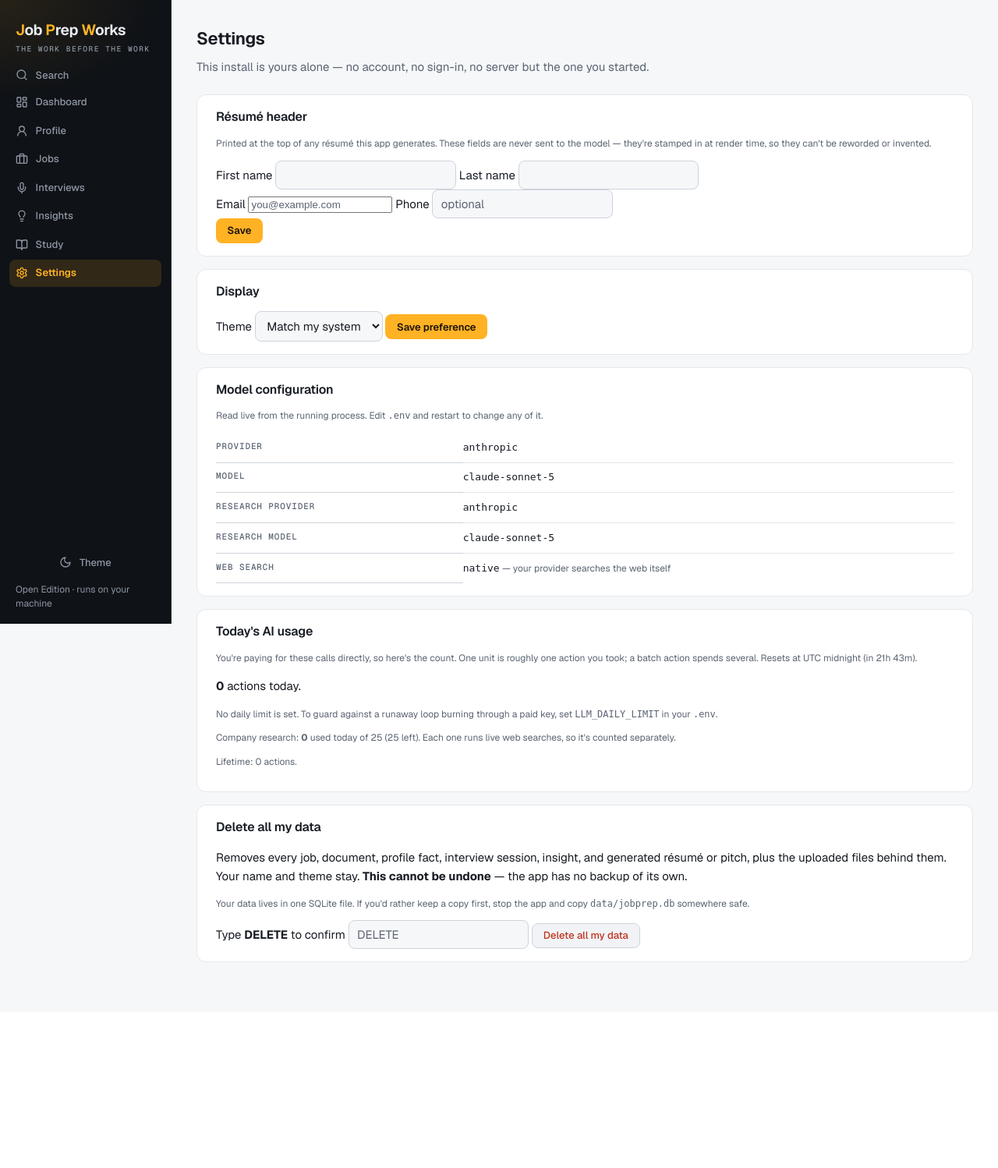
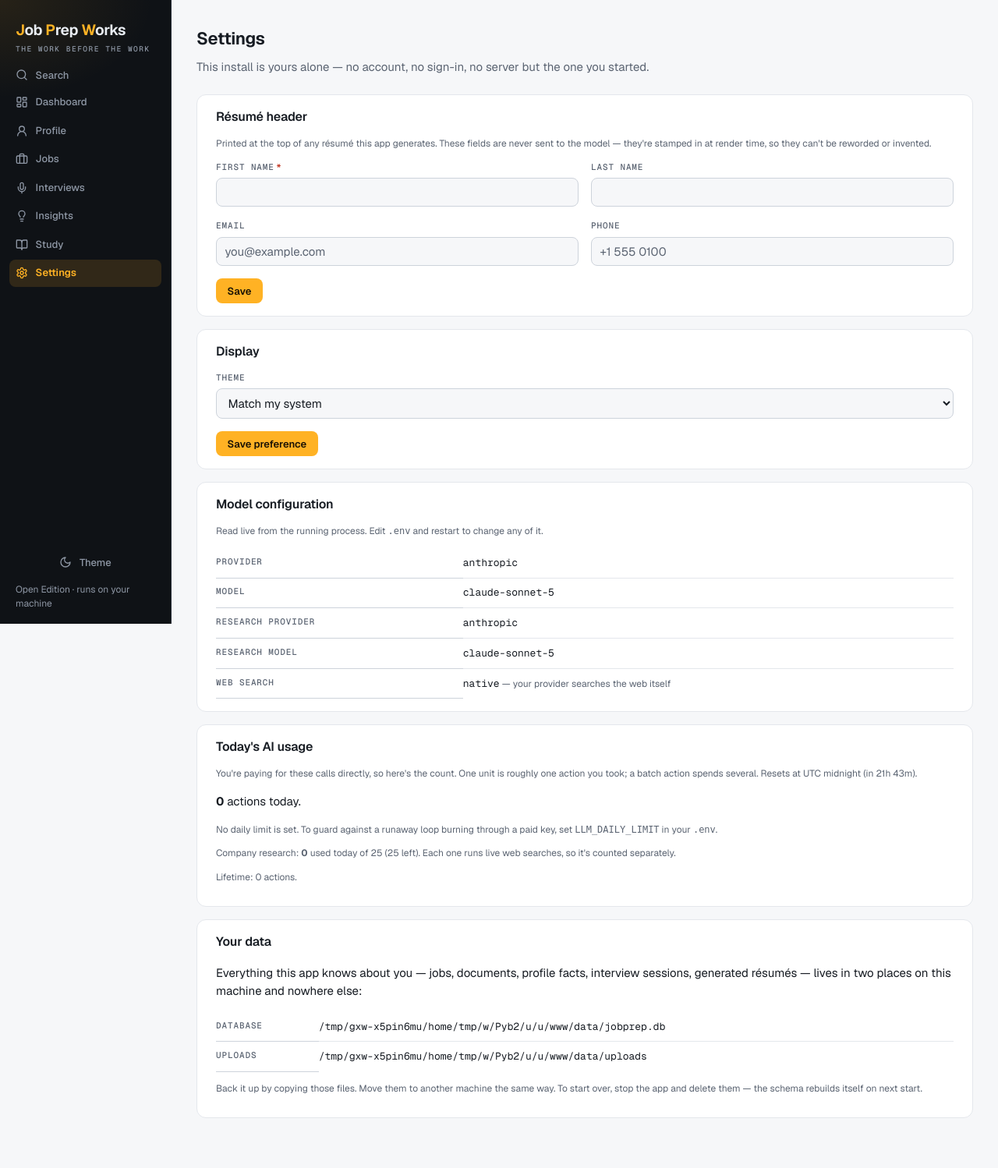
Before and after one commit to calvincs/JobPrepWorks-OpenEdition, a FastAPI app: page /app/account in a window 1280 px wide. Shown: the whole page at 78% size. Before the commit the page ends 1234 px from the top, so only its background shows below. Run offline with FastAPI, Linux system fonts and the light colour scheme; data comes from the database, SQL or seed files in the repository; data that the repository does not hold is empty.

Commit message:
Settings: fix the form styling, drop the data-wipe button
The email field looked nothing like its neighbours because style.css only ever
styled text/url/date/search/file inputs — email, tel, number, and password fell
through to browser defaults. Added them to the selector, which fixes any future
field of those types too.

The rest of the page had the same root cause: it was written with invented
class names (.field-row, .stack, .config-table, .usage-breakdown, .danger-card)
that no stylesheet rule matched, instead of the .stacked-form / .form-row /
table conventions every other form here uses. Rebuilt on those, and moved the
optional/required distinction onto the documented .req marker rather than
"(optional)" spans that wrapped onto their own line.

Removed "Delete all my data" and its route, service function, and tests. The
whole state is one SQLite file plus one directory, so deleting them IS the
reset: it needs no code, can't half-succeed, and can't be fired by a stray
click. The card now prints both paths instead, and CLAUDE.md says not to
reintroduce the button.

Co-Authored-By: Claude Opus 5 (1M context) <noreply@anthropic.com>

```diff
--- a/app/static/style.css
+++ b/app/static/style.css
@@ -739,7 +739,9 @@ form.inline, .inline-form { display: inline-flex; align-items: flex-end; gap: 0.
    is aria-hidden. Convention: marked = required, unmarked = optional. */
 .req { color: var(--red); font-weight: 600; margin-left: 0.15rem; }
 .form-row { display: flex; gap: var(--sp-4); flex-wrap: wrap; }
-input[type="text"], input[type="url"], input[type="date"], input[type="search"], input[type="file"], select, textarea {
+input[type="text"], input[type="url"], input[type="email"], input[type="tel"],
+input[type="number"], input[type="password"], input[type="date"],
+input[type="search"], input[type="file"], select, textarea {
   font: 400 var(--text-md) var(--font-sans);
   letter-spacing: normal;
   text-transform: none;
--- a/app/templates/account.html
+++ b/app/templates/account.html
@@ -1,6 +1,6 @@
 {% extends "base.html" %}
 {% block title %}Settings · JobPrep Works{% endblock %}
-{% block meta_description %}Your name, display preference, model configuration, and today's AI usage.{% endblock %}
+{% block meta_description %}Your résumé header, display preference, model configuration, and today's AI usage.{% endblock %}
 {% block content %}
 <h1>Settings</h1>
 <p class="muted page-lede">This install is yours alone — no account, no sign-in, no server but the one you started.</p>
@@ -11,23 +11,24 @@
     Printed at the top of any résumé this app generates. These fields are never sent to
     the model — they're stamped in at render time, so they can't be reworded or invented.
   </p>
-  <form hx-post="/app/account/name" hx-swap="none" class="stack">
-    <div class="field-row">
-      <label>First name
+  <form hx-post="/app/account/name" hx-swap="none" class="stacked-form">
+    {# Marked = required, unmarked = optional (the .req convention in style.css). #}
+    <div class="form-row">
+      <label><span>First name<span class="req" aria-hidden="true">*</span></span>
         <input type="text" name="first_name" value="{{ user.first_name or '' }}" required>
       </label>
-      <label>Last name
+      <label><span>Last name</span>
         <input type="text" name="last_name" value="{{ user.last_name or '' }}">
       </label>
     </div>
-    <div class="field-row">
-      <label>Email
+    <div class="form-row">
+      <label><span>Email</span>
         <input type="email" name="contact_email" value="{{ user.contact_email or '' }}"
-               placeholder="you@example.com">
+               placeholder="you@example.com" autocomplete="email">
       </label>
-      <label>Phone
-        <input type="text" name="contact_phone" value="{{ user.contact_phone or '' }}"
-               placeholder="optional">
+      <label><span>Phone</span>
+        <input type="tel" name="contact_phone" value="{{ user.contact_phone or '' }}"
+               placeholder="+1 555 0100" autocomplete="tel">
       </label>
     </div>
     <button type="submit" class="primary">Save</button>
@@ -36,8 +37,8 @@
 
 <section class="card">
   <h2>Display</h2>
-  <form hx-post="/app/account/display" hx-swap="none" class="stack">
-    <label>Theme
+  <form hx-post="/app/account/display" hx-swap="none" class="stacked-form">
+    <label><span>Theme</span>
       <select name="theme">
         <option value="system" {{ 'selected' if user.theme == 'system' else '' }}>Match my system</option>
         <option value="light" {{ 'selected' if user.theme == 'light' else '' }}>Light</option>
@@ -51,16 +52,16 @@
 <section class="card">
   <h2>Model configuration</h2>
   <p class="muted small">Read live from the running process. Edit <code>.env</code> and restart to change any of it.</p>
-  <table class="config-table">
+  <table>
     <tbody>
-      <tr><th scope="row">Provider</th><td><code>{{ provider }}</code></td></tr>
-      <tr><th scope="row">Model</th><td><code>{{ model }}</code></td></tr>
-      <tr><th scope="row">Research provider</th><td><code>{{ research_provider }}</code></td></tr>
-      <tr><th scope="row">Research model</th><td><code>{{ research_model }}</code></td></tr>
+      <tr><th scope="row">Provider</th><td class="tabular">{{ provider }}</td></tr>
+      <tr><th scope="row">Model</th><td class="tabular">{{ model }}</td></tr>
+      <tr><th scope="row">Research provider</th><td class="tabular">{{ research_provider }}</td></tr>
+      <tr><th scope="row">Research model</th><td class="tabular">{{ research_model }}</td></tr>
       <tr>
         <th scope="row">Web search</th>
         <td>
-          <code>{{ search_backend }}</code>
+          <span class="tabular">{{ search_backend }}</span>
           {% if search_backend == 'mock' %}
           <span class="muted small">— canned research, no network</span>
           {% elif search_backend == 'none' %}
@@ -98,11 +99,13 @@
   {% endif %}
 
   {% if usage.by_kind %}
-  <ul class="usage-breakdown">
-    {% for row in usage.by_kind %}
-    <li><span>{{ row.label }}</span> <strong>{{ row.units }}</strong></li>
-    {% endfor %}
-  </ul>
+  <table>
+    <tbody>
+      {% for row in usage.by_kind %}
+      <tr><th scope="row">{{ row.label }}</th><td class="num tabular">{{ row.units }}</td></tr>
+      {% endfor %}
+    </tbody>
+  </table>
   {% endif %}
 
   {% if pulse_available %}
@@ -116,24 +119,21 @@
   <p class="muted small">Lifetime: {{ usage.lifetime }} action{{ '' if usage.lifetime == 1 else 's' }}.</p>
 </section>
 
-<section class="card danger-card">
-  <h2>Delete all my data</h2>
-  {% if reset_error %}<p class="error-text">{{ reset_error }}</p>{% endif %}
+<section class="card">
+  <h2>Your data</h2>
   <p>
-    Removes every job, document, profile fact, interview session, insight, and
-    generated résumé or pitch, plus the uploaded files behind them. Your name and
-    theme stay. <strong>This cannot be undone</strong> — the app has no backup of its own.
+    Everything this app knows about you — jobs, documents, profile facts, interview
+    sessions, generated résumés — lives in two places on this machine and nowhere else:
   </p>
+  <table>
+    <tbody>
+      <tr><th scope="row">Database</th><td class="tabular">{{ db_path }}</td></tr>
+      <tr><th scope="row">Uploads</th><td class="tabular">{{ uploads_path }}</td></tr>
+    </tbody>
+  </table>
   <p class="muted small">
-    Your data lives in one SQLite file. If you'd rather keep a copy first, stop the app
-    and copy <code>data/jobprep.db</code> somewhere safe.
+    Back it up by copying those files. Move them to another machine the same way. To
+    start over, stop the app and delete them — the schema rebuilds itself on next start.
   </p>
-  <form method="post" action="/app/account/reset" class="stack"
-        data-confirm="Delete every job, document, fact, and session? This cannot be undone.">
-    <label>Type <strong>DELETE</strong> to confirm
-      <input type="text" name="confirm" autocomplete="off" required placeholder="DELETE">
-    </label>
-    <button type="submit" class="danger">Delete all my data</button>
-  </form>
 </section>
 {% endblock %}
```
Also changed, not shown: CLAUDE.md (+6 -5 lines), app/routers/account.py (+7 -18 lines), app/services/users.py (+7 -68 lines), tests/test_settings_page.py (+2 -80 lines), README.md.
